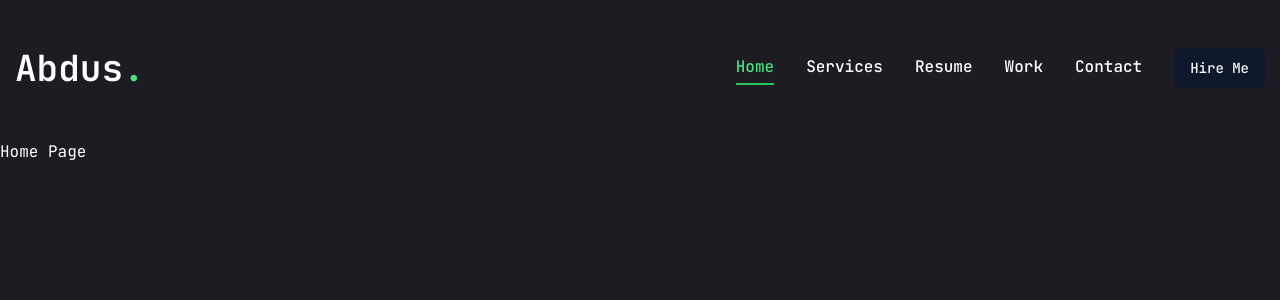
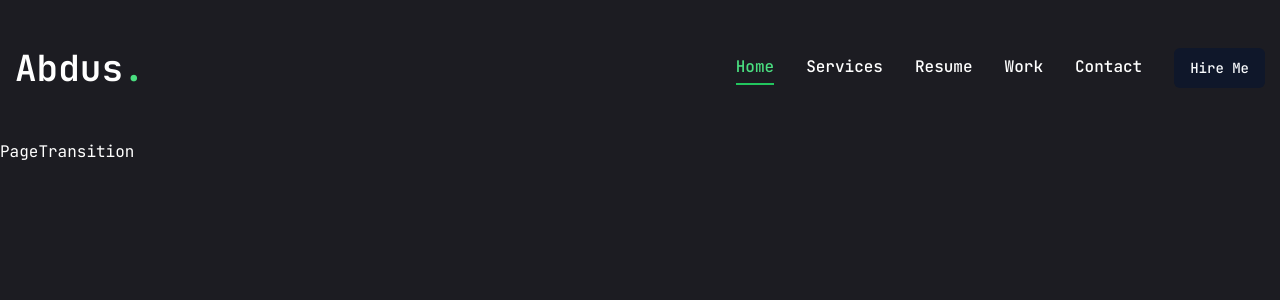
Before and after one commit to a10smd/portfolio-main, a Next.js app: page / in a window 1280 px wide. Shown: the top 300 px of the page. Built offline with nearby package versions, Linux system fonts and the light colour scheme.

Commit message:
Major Changes

```diff
--- a/app/layout.jsx
+++ b/app/layout.jsx
@@ -3,6 +3,7 @@ import "./globals.css";
 
 //Component
 import Header from "@/components/Header";
+import PageTransition from "@/components/PageTransition";
 
 const jetbrainsMono = JetBrains_Mono({
   subsets: ["latin"],
@@ -20,7 +21,7 @@ export default function RootLayout({ children }) {
     <html lang="en">
       <body className={jetbrainsMono.variable}>
         <Header />
-        {children}
+        <PageTransition>{children}</PageTransition>
       </body>
     </html>
   );
```
